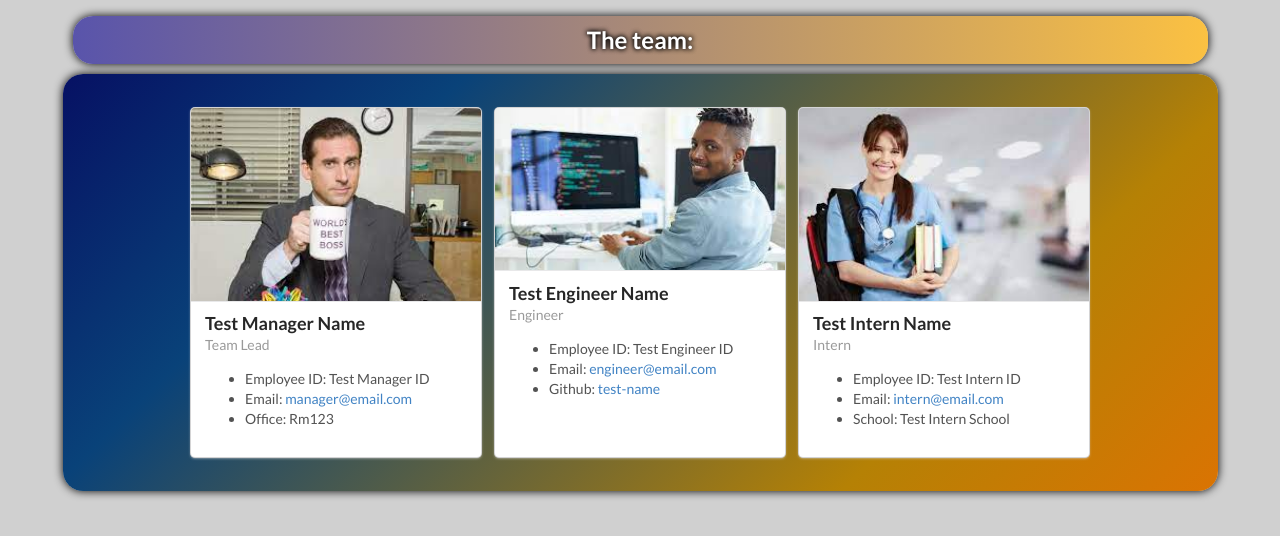
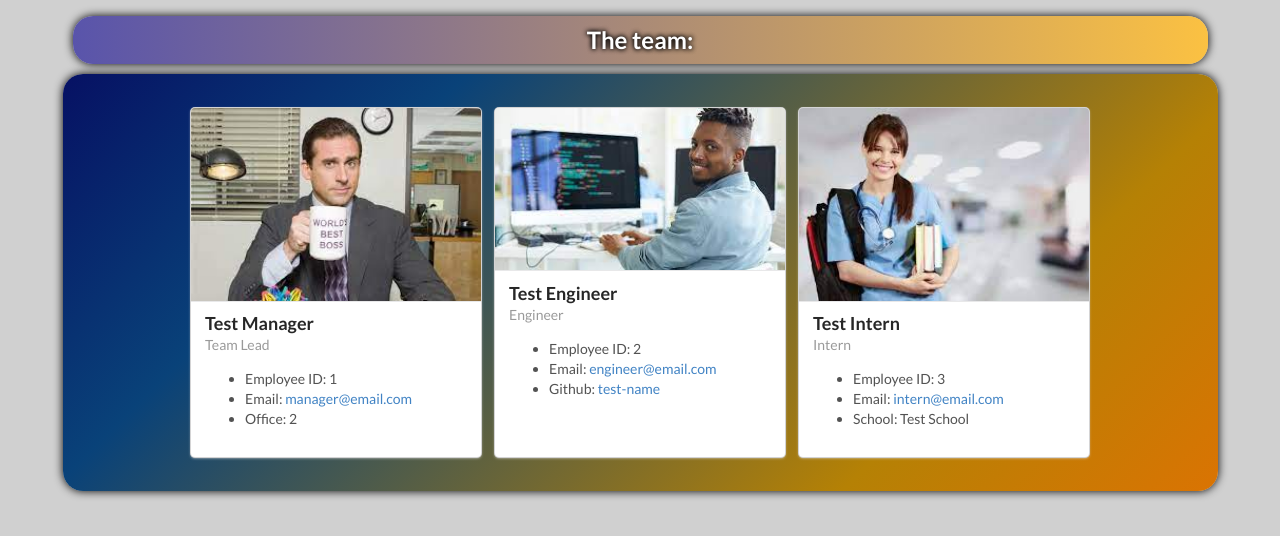
Before and after one commit to Gordon-Magill/team_profile_generator, a website: page dist/index.html in a window 1280 px wide. Drawn offline with nearby package versions, Linux system fonts and the light colour scheme.

```diff
--- a/dist/index.html
+++ b/dist/index.html
@@ -28,16 +28,16 @@
           <img src="../assets/images/manager.jpeg" />
         </div>
         <div class="content">
-          <div class="header">Test Manager Name</div>
+          <div class="header">Test Manager</div>
           <div class="meta">
             <a>Team Lead</a>
           </div>
           <div class="description">
               <!-- // Name, employee ID, email, office number -->
             <ul>
-              <li>Employee ID: Test Manager ID</li>
+              <li>Employee ID: 1</li>
               <li>Email: <a href="mailto:manager@email.com">manager@email.com</a></li>
-              <li>Office: Rm123</li>
+              <li>Office: 2</li>
             </ul>
           </div>
         </div>
@@ -51,7 +51,7 @@
                       />
                     </div>
                     <div class="content">
-                      <div class="header">Test Engineer Name</div>
+                      <div class="header">Test Engineer</div>
                       <div class="meta">
                         <a>Engineer</a>
                       </div>
@@ -59,7 +59,7 @@
                           <!-- // Name, employee ID, github username -->
 
                         <ul>
-                          <li>Employee ID: Test Engineer ID</li>
+                          <li>Employee ID: 2</li>
                           <li>Email: <a href="mailto:engineer@email.com">engineer@email.com</a></li>
                           <li>Github: <a href="https://github.com/test-name">test-name</a></li>
 
@@ -75,16 +75,16 @@
                       />
                     </div>
                     <div class="content">
-                      <div class="header">Test Intern Name</div>
+                      <div class="header">Test Intern</div>
                       <div class="meta">
                         <a>Intern</a>
                       </div>
                       <div class="description">
                           <!-- // Name, employee ID, email, school -->
                           <ul>
-                              <li>Employee ID: Test Intern ID</li>
+                              <li>Employee ID: 3</li>
                               <li>Email: <a href="mailto:intern@email.com">intern@email.com</a></li>
-                              <li>School: Test Intern School</li>
+                              <li>School: Test School</li>
 
                           </ul>
                       </div>
```
Also changed, not shown: README.md, assets/images/sampleOutput.png (added).
